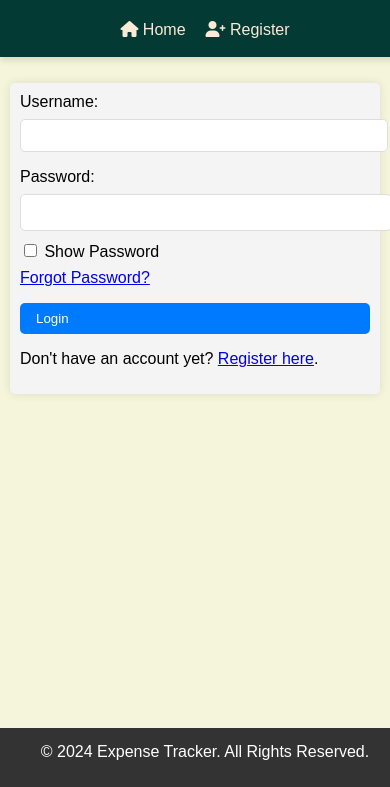
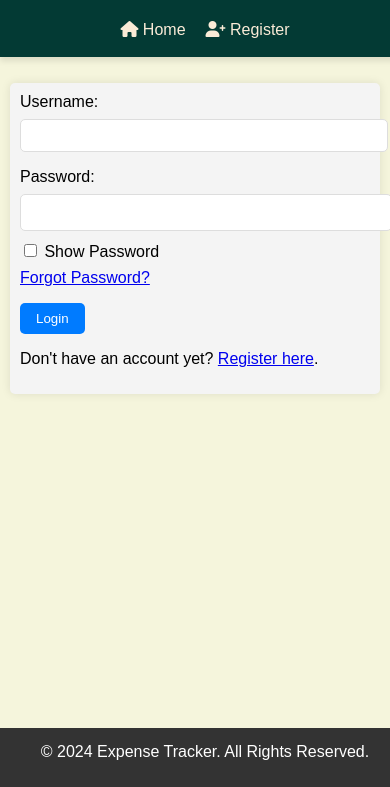
Before and after one commit to Mkirwa24/Expenses-Tracker-App, a website: page public/login.html in a window 390 px wide. Shown: the part 57-844 px from the top of the page. Drawn offline with Linux system fonts and the light colour scheme.

Commit message:
Expense Tracker App

```diff
--- a/public/index.css
+++ b/public/index.css
@@ -5,7 +5,10 @@ body{
     padding:0;
      background-color:beige;
     }
-
+    html, body {
+        width: 100%;
+        overflow-x: hidden; /* Disable horizontal scroll */
+    }
 
 header{
     background-color:rgb(3, 58, 52);
@@ -141,7 +144,7 @@ td a:hover{
         align-items: flex-start;
     }
 
-    nav ,button {
+    nav {
         display: flex;
         flex-direction:row;
         gap: 0px;
```
